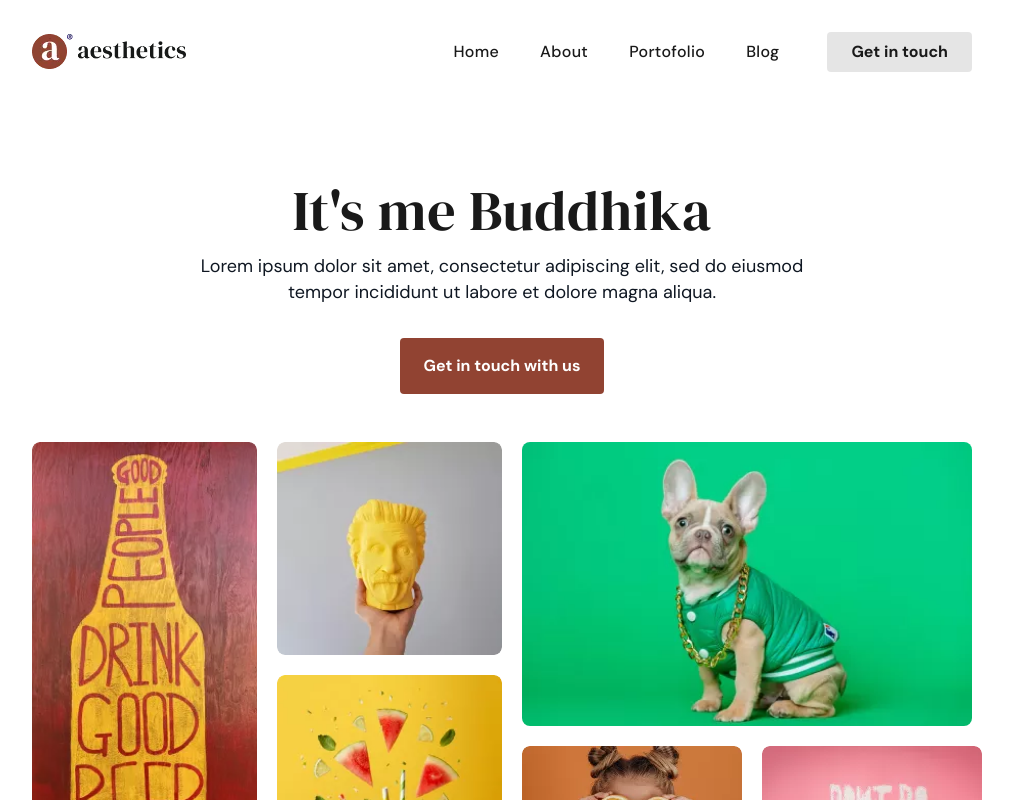
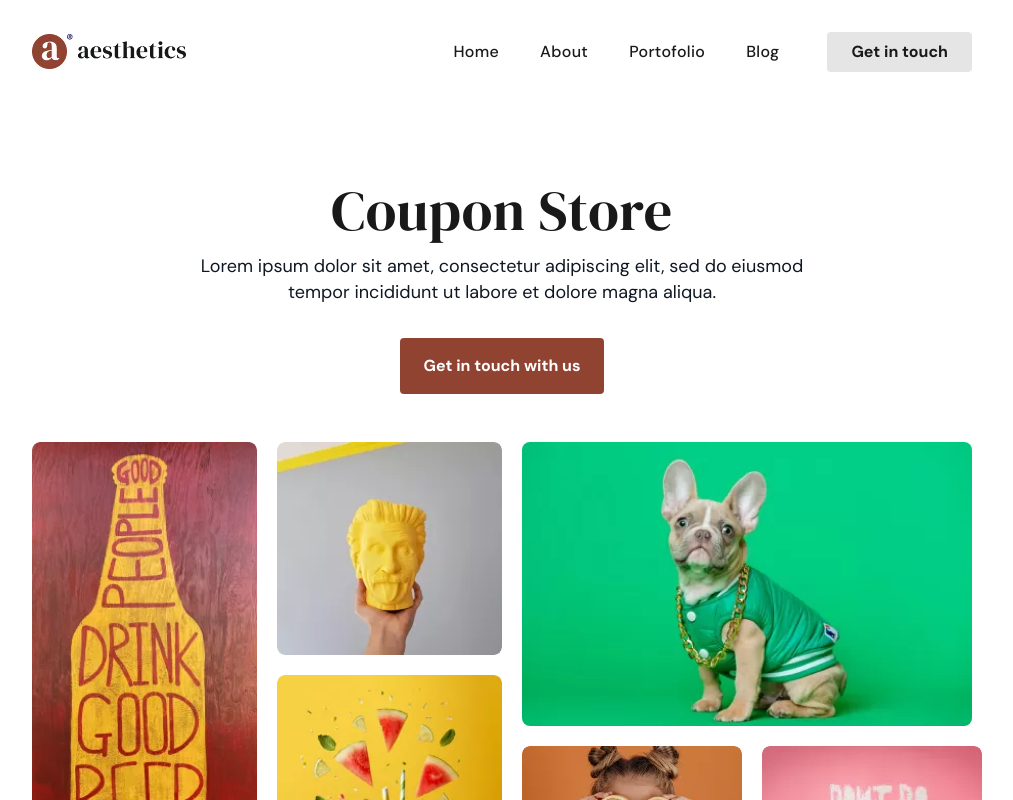
Before and after one commit to hpbuddhika/coupon-purchase-website-Next, a Next.js app: page / in a window 1280 px wide. Shown: the top 800 px of the page, without its empty margins (138-1151 px from the left). Built offline with nearby package versions, Linux system fonts and the light colour scheme.

Commit message:
changed name

```diff
--- a/pages/index.js
+++ b/pages/index.js
@@ -19,7 +19,7 @@ const Home = (props) => {
           <div className="home-hero section-container">
             <div className="home-max-width max-content-container">
               <div className="home-heading-container">
-                <h1 className="home-text heading1">It&apos;s me Buddhika</h1>
+                <h1 className="home-text heading1">Coupon Store</h1>
                 <span className="home-text01">
                   <span>
                     Lorem ipsum dolor sit amet, consectetur adipiscing elit, sed
```
Also changed, not shown: package.json (line endings or trailing spaces), 1 other file (tests, documents, lock files or other folders).
